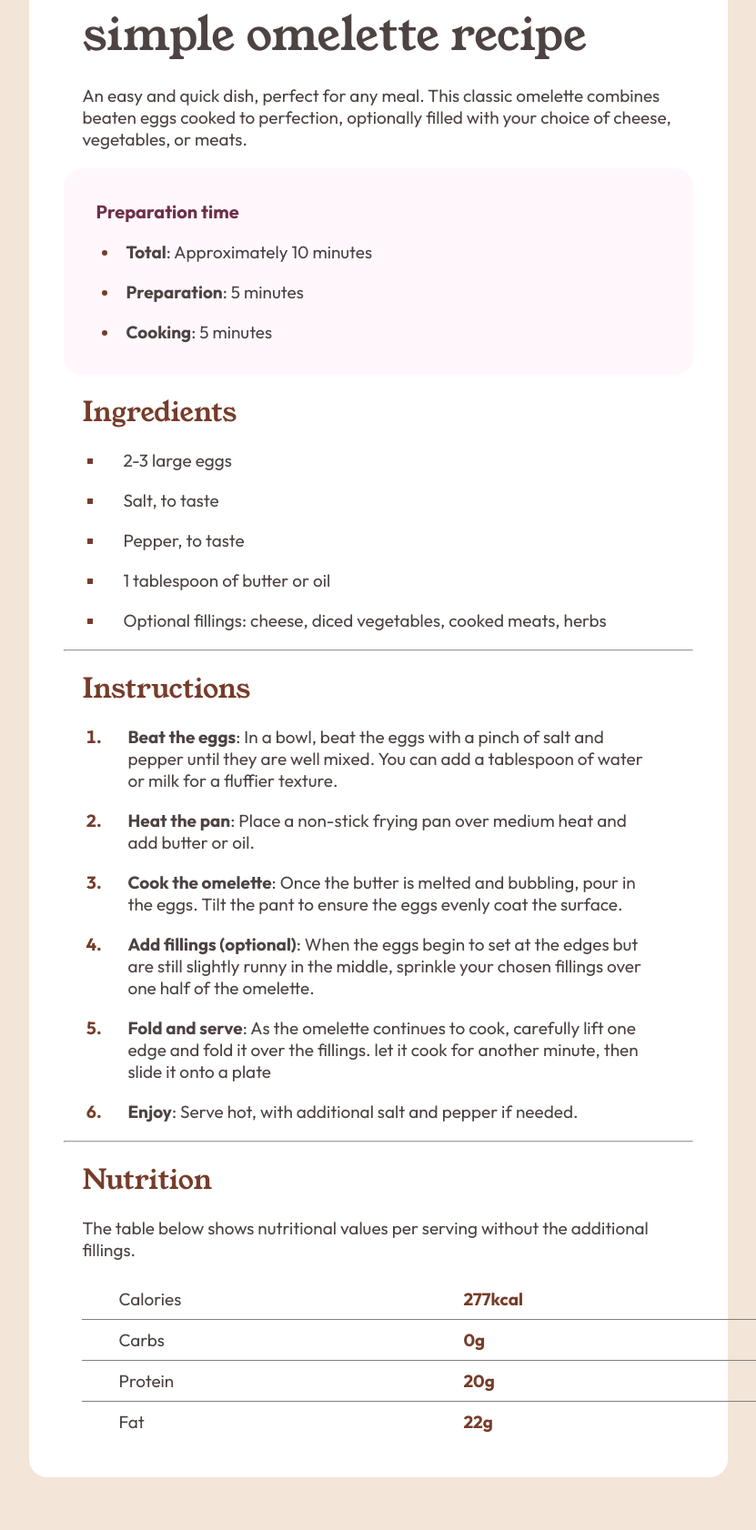
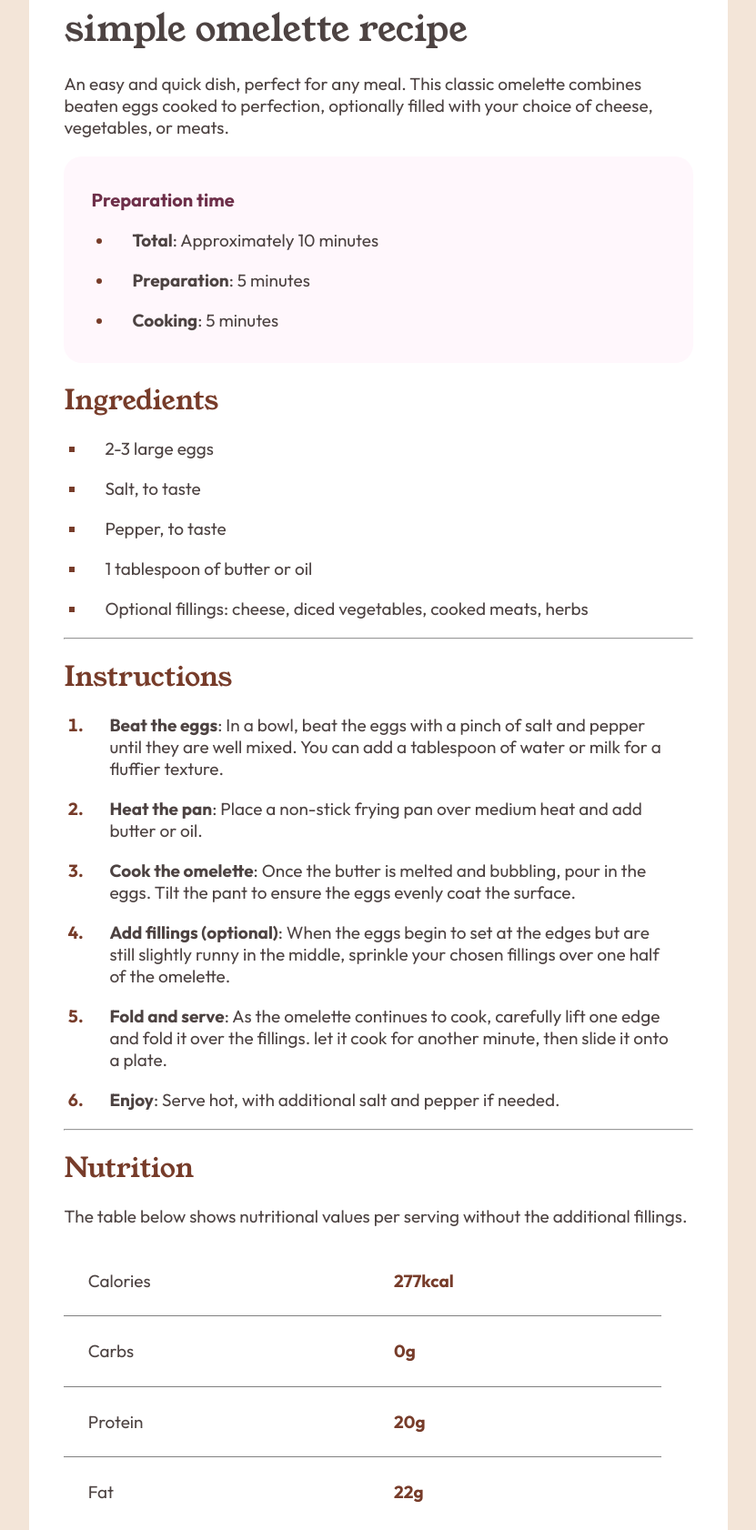
Before and after one commit to MajdMohammed/FrontendMentor-recipe-page, a plain HTML site: page index.html in a window 1280 px wide. Shown: the part 504-2186 px from the top of the page at 91% size, without its empty margins (224-1055 px from the left). Drawn offline with Linux system fonts and the light colour scheme.

Commit message:
Updated CSS and HTML files: fixed responsive design

```diff
--- a/index.html
+++ b/index.html
@@ -3,7 +3,7 @@
 <head>
     <meta charset="UTF-8">
     <meta name="viewport" content="width=device-width, initial-scale=1.0">
-    <link rel="stylesheet" href="style.css">
+    <link rel="stylesheet" href="./style.css">
     <title>Recipe Page</title>
 </head>
 <body>
@@ -47,7 +47,7 @@
                 <li><span class="bold-word">Add fillings (optional)</span>: When the eggs begin to set at the edges but are still slightly runny in the middle,
                     sprinkle your chosen fillings over one half of the omelette.</li>
                 <li><span class="bold-word">Fold and serve</span>: As the omelette continues to cook, carefully lift one edge and fold it
-                over the fillings. let it cook for another minute, then slide it onto a plate</li>
+                over the fillings. let it cook for another minute, then slide it onto a plate.</li>
                 <li><span class="bold-word">Enjoy</span>: Serve hot, with additional salt and pepper if needed.</li>
             </ol>
         </section>
--- a/style.css
+++ b/style.css
@@ -5,7 +5,6 @@
     --Mainfontsize: 19px;
     --MainfontColor: #4D4342;
     --HeadersColor: #773C2A;
-    --contentMargin: 20px;
 }
 
 /* initializing */
@@ -58,12 +57,12 @@ body {
 /* headers */
 
 h1 {
-    font-size: 50px;
+    font-size: 40px;
 }
 
 h1,
 h3 {
-    margin: var(--contentMargin);
+    margin: 20px 0;
     font-family: var(--HeadFontFam);
     font-weight: normal;
 }
@@ -78,6 +77,7 @@ h3 {
     font-family: var(--contentFontFam);
     font-weight: bold;
     font-size: 20px;
+    margin-left: 15px;
 }
 
 /* header div */
@@ -92,11 +92,7 @@ h3 {
 ul,
 ol,
 p {
-    margin: var(--contentMargin);
-}
-
-ul {
-    list-style: inside;
+    margin: 20px 0px 20px 0px;
 }
 
 ol {
@@ -104,8 +100,9 @@ ol {
 }
 
 main section:nth-of-type(1) li {
-    padding-left: -10px;
-    margin: 20px 7px;
+    list-style: disc;
+    padding-left: 20px;
+    margin: 20px 40px;
 }
 
 main section:nth-of-type(2) li {
@@ -136,12 +133,12 @@ main section:nth-of-type(3) li::marker {
 /* nutrition table */
 
 table {
+    width: calc(100% - 5%);
     text-transform: capitalize;
-    margin-left: 20px;
 }
 
 table tr td {
-    padding: 10px 270px 10px 40px;
+    padding: 4% 10% 4% 4%;
 }
 
 table tr td:nth-child(2) {
```
